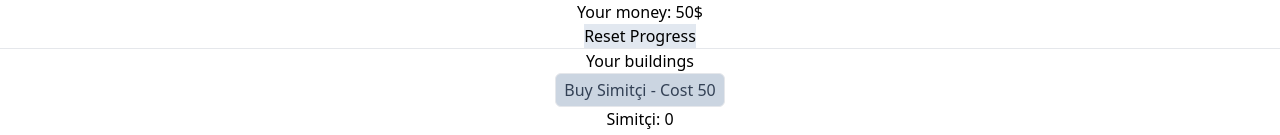
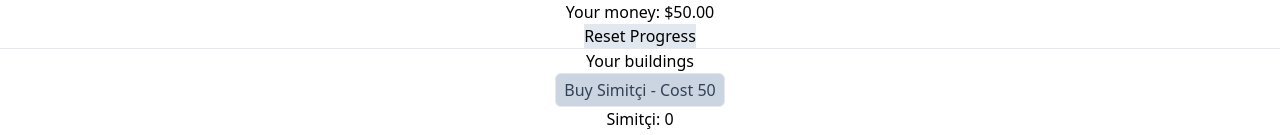
Before and after one commit to ogiboy/idler-game, a Next.js app: page / in a window 1280 px wide. Shown: the top 135 px of the page. Built offline with nearby package versions, Linux system fonts and the light colour scheme.

Commit message:
format money

```diff
--- a/src/app/page.js
+++ b/src/app/page.js
@@ -147,12 +147,17 @@ const Home = () => {
     console.log('Cookies removed')
   }
 
+  const formattedMoney = new Intl.NumberFormat('en-Us', {
+    style: 'currency',
+    currency: 'USD',
+  }).format(money)
+
   return (
     <div>
       {isClient ? (
         <div className="text-center">
           <div>
-            <h1>Your money: {money}$</h1>
+            <h1>Your money: {formattedMoney}</h1>
             <button onClick={() => resetCookies()} className="bg-slate-200">
               Reset Progress
             </button>
--- a/src/components/Vendor.jsx
+++ b/src/components/Vendor.jsx
@@ -1,12 +1,9 @@
 const Vendor = ({ building, handlePurchase }) => {
-  const buttonClasses =
-    'border rounded-md bg-slate-300 text-slate-700 py-1 px-2'
-
   return (
     <div>
       <button
         onClick={() => handlePurchase(building.id)}
-        className={buttonClasses}
+        className="border rounded-md bg-slate-300 text-slate-700 py-1 px-2"
       >
         Buy {building.name} - Cost {building.cost}
       </button>
```
